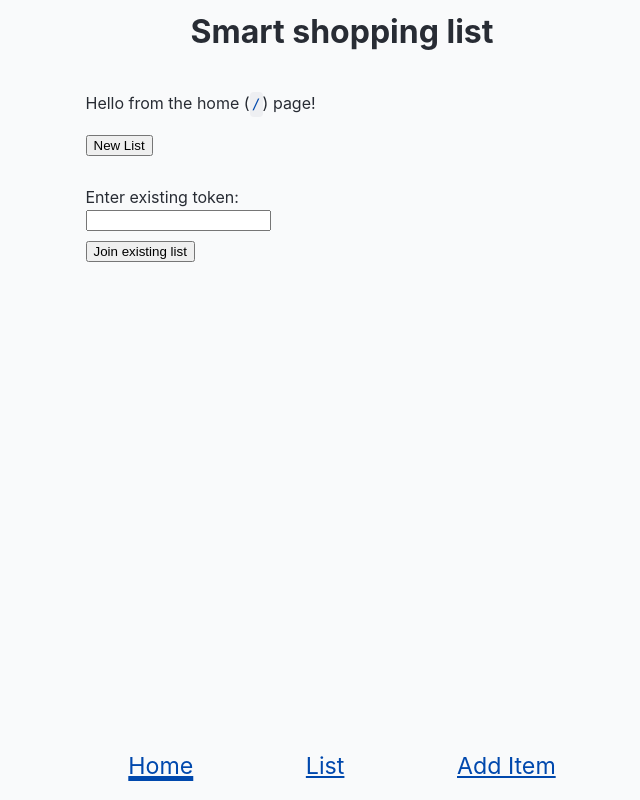
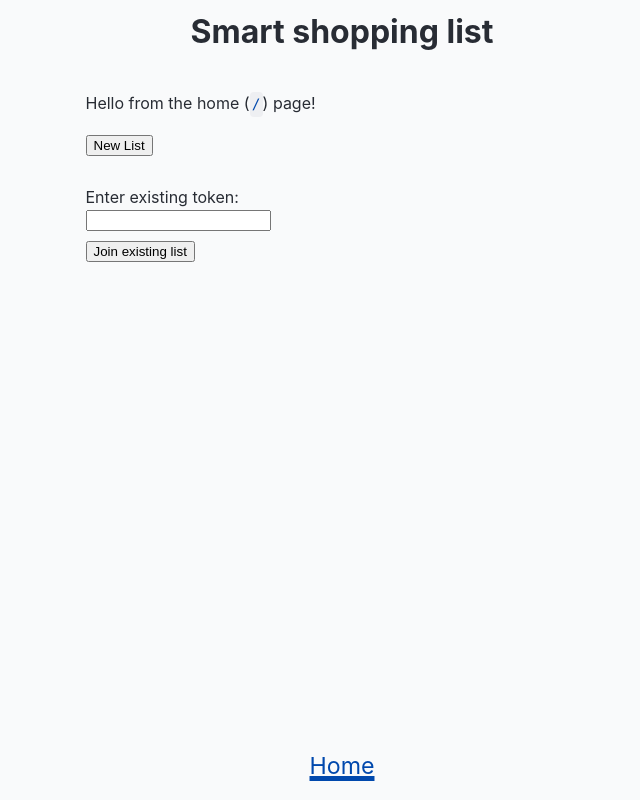
Before and after one commit to the-collab-lab/tcl-60-smart-shopping-list, a React (Vite) app: page / in a window 1280 px wide. Shown: the whole page, without its empty margins (298-938 px from the left). Built offline with nearby package versions, Linux system fonts and the light colour scheme.

Commit message:
hide nav links when no token

```diff
--- a/src/App.jsx
+++ b/src/App.jsx
@@ -50,7 +50,7 @@ export function App() {
 	return (
 		<Router>
 			<Routes>
-				<Route path="/" element={<Layout />}>
+				<Route path="/" element={<Layout token={listToken} />}>
 					<Route
 						index
 						element={
--- a/src/views/Layout.jsx
+++ b/src/views/Layout.jsx
@@ -2,7 +2,7 @@ import { Outlet, NavLink } from 'react-router-dom';
 
 import './Layout.css';
 
-export function Layout() {
+export function Layout({ token }) {
 	return (
 		<>
 			<div className="Layout">
@@ -16,12 +16,16 @@ export function Layout() {
 					<NavLink to="/" className="Nav-link">
 						Home
 					</NavLink>
+					{token ? (
+						<>
 							<NavLink to="/list" className="Nav-link">
 								List
 							</NavLink>
 							<NavLink to="/add-item" className="Nav-link">
 								Add Item
 							</NavLink>
+						</>
+					) : null}
 				</nav>
 			</div>
 		</>
```
Lines whose indentation alone changed are shown as unchanged.
